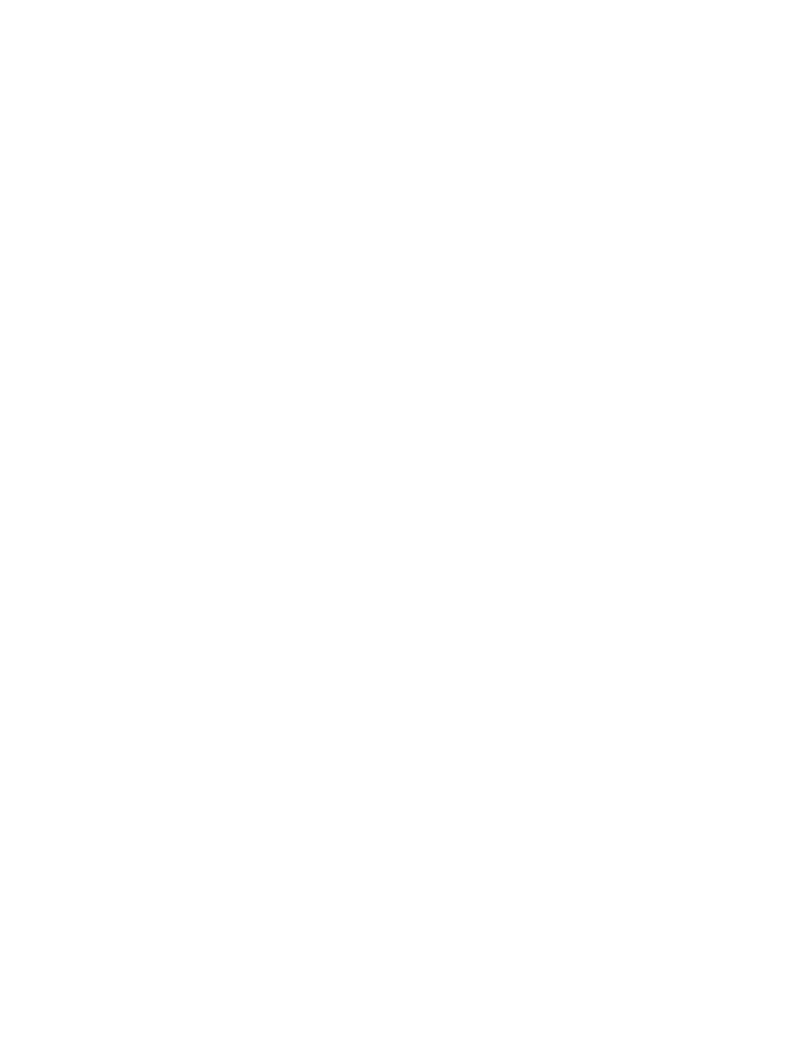
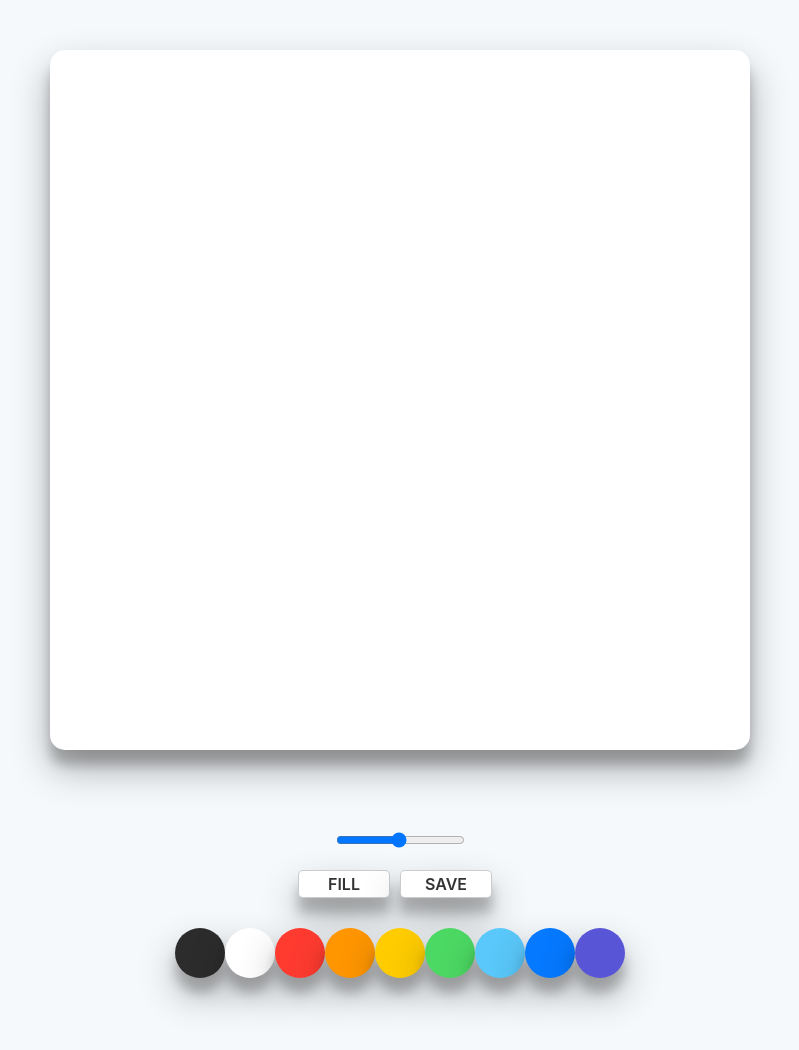
Before and after one commit to ForestLee0513/paintjs, a plain HTML site: page index.html in a window 1280 px wide. Shown: the whole page, without its empty margins (240-1039 px from the left). Before the commit the page ends 800 px from the top, so only its background shows below. Drawn offline with Linux system fonts and the light colour scheme.

Commit message:
스타일링 적용

```diff
--- a/index.html
+++ b/index.html
@@ -7,6 +7,24 @@
     <link rel="stylesheet" href="styles.css" />
 </head>
 <body>
+    <canvas id="jsCanvas" class="canvas"></canvas>
+    <div class="controls">
+        <div class="controls_range">
+            <input type="range" id="jsRange" min="0.1" max="5" value="2.5" step="0.1"/>
+        </div>
+        <div class="controls_btns"><button id="jsMode">Fill</button><button id="jsSave">Save</button></div>
+        <div class="controls_colors" id="jsColors">
+            <div class="controls_color" style="background-color: #2c2c2c"></div>
+            <div class="controls_color" style="background-color: white"></div>
+            <div class="controls_color" style="background-color: #ff3b30"></div>
+            <div class="controls_color" style="background-color: #ff9600"></div>
+            <div class="controls_color" style="background-color: #ffcc00"></div>
+            <div class="controls_color" style="background-color: #4cd963"></div>
+            <div class="controls_color" style="background-color: #5ac8fa"></div>
+            <div class="controls_color" style="background-color: #0579ff"></div>
+            <div class="controls_color" style="background-color: #5856d6"></div>
+        </div>
+    </div>
     <script src="app.js"></script>
 </body>
 </html>
--- /dev/null
+++ b/reset.css
@@ -0,0 +1,48 @@
+/* http://meyerweb.com/eric/tools/css/reset/
+   v2.0 | 20110126
+   License: none (public domain)
+*/
+
+html, body, div, span, applet, object, iframe,
+h1, h2, h3, h4, h5, h6, p, blockquote, pre,
+a, abbr, acronym, address, big, cite, code,
+del, dfn, em, img, ins, kbd, q, s, samp,
+small, strike, strong, sub, sup, tt, var,
+b, u, i, center,
+dl, dt, dd, ol, ul, li,
+fieldset, form, label, legend,
+table, caption, tbody, tfoot, thead, tr, th, td,
+article, aside, canvas, details, embed,
+figure, figcaption, footer, header, hgroup,
+menu, nav, output, ruby, section, summary,
+time, mark, audio, video {
+	margin: 0;
+	padding: 0;
+	border: 0;
+	font-size: 100%;
+	font: inherit;
+	vertical-align: baseline;
+}
+/* HTML5 display-role reset for older browsers */
+article, aside, details, figcaption, figure,
+footer, header, hgroup, menu, nav, section {
+	display: block;
+}
+body {
+	line-height: 1;
+}
+ol, ul {
+	list-style: none;
+}
+blockquote, q {
+	quotes: none;
+}
+blockquote:before, blockquote:after,
+q:before, q:after {
+	content: '';
+	content: none;
+}
+table {
+	border-collapse: collapse;
+	border-spacing: 0;
+}
--- a/styles.css
+++ b/styles.css
@@ -0,0 +1,70 @@
+@import "reset.css";
+
+body {
+    background-color: #f6f9fc;
+    font-family: -apple-system, BlinkMacSystemFont, 'Segoe UI', Roboto, Oxygen, Ubuntu, Cantarell, 'Open Sans', 'Helvetica Neue', sans-serif;
+    display: flex;
+    flex-direction: column;
+    align-items: center;
+    padding: 50px 0px;
+}
+
+.canvas {
+    width: 700px;
+    height: 700px;
+    background-color: white;
+    border-radius: 15px;
+    box-shadow: 0 19px 38px rgba(0,0,0,0.30), 0 15px 12px rgba(0,0,0,0.22);
+}
+
+.controls {
+    margin: 80px;
+    display:flex;
+    flex-direction: column;
+    align-items: center;
+}
+
+.controls .controls_btns {
+    margin-bottom: 30px;
+    display: flex;
+    flex-direction: row;
+    align-items: center;
+}
+
+.controls_btns button{
+    all:unset;
+    cursor: pointer;
+    background-color: white;
+    padding: 5px;
+    width: 80px;
+    text-align:center;
+    border-radius: 5px;
+    box-shadow: 0 19px 38px rgba(0,0,0,0.30), 0 15px 12px rgba(0,0,0,0.22);
+    border: 1px solid rgba(0, 0, 0, 0.2);
+    color: rgba(0, 0, 0, 0.8);
+    margin-right: 10px;
+    text-transform: uppercase;
+    font-weight: 600;
+    font-size: 12;
+}
+
+.controls_btns button:active{
+    transform: scale(0.98);
+}
+
+.controls .controls_range {
+    margin-bottom: 20px;
+
+}
+
+.controls .controls_colors {
+    display: flex;
+}
+
+.controls_colors .controls_color {
+    width: 50px;
+    height: 50px;
+    border-radius: 25px;
+    cursor: pointer;
+    box-shadow: 0 19px 38px rgba(0,0,0,0.30), 0 15px 12px rgba(0,0,0,0.22);
+}
```
